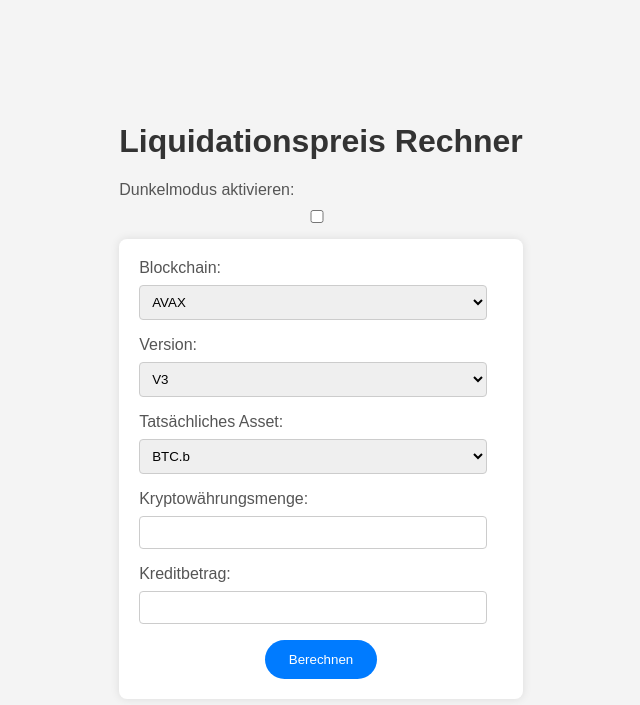
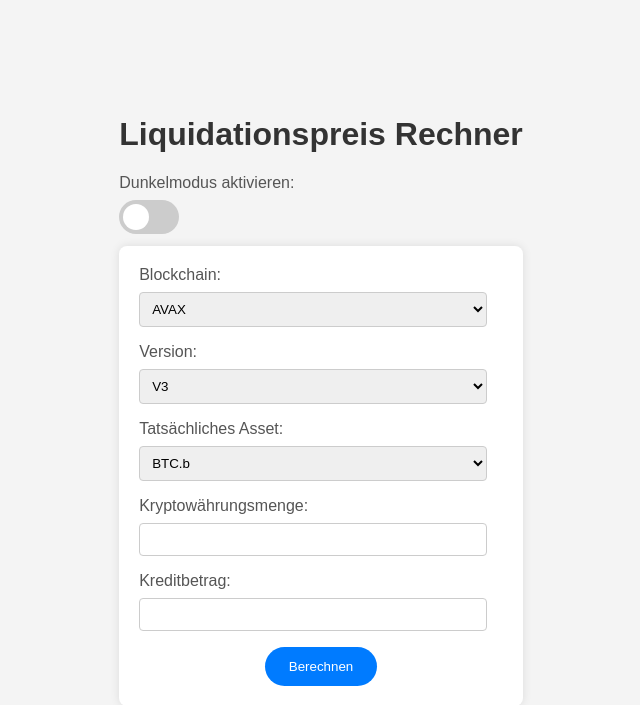
Before and after one commit to j0sh21/LiquidationCalculator, a Flask app: page / in a window 1280 px wide. Shown: the top 705 px of the page, without its empty margins (319-959 px from the left). Run offline with Flask 3, Linux system fonts and the light colour scheme.

Commit message:
Update index.html
Added Darkmode Slider

```diff
--- a/templates/index.html
+++ b/templates/index.html
@@ -100,6 +100,55 @@ body.dark-mode p {
     color: #fff; /* Textfarbe für den Dunkelmodus */
 }
 
+.theme-switch {
+    display: inline-block;
+    height: 34px;
+    position: relative;
+    width: 60px
+}
+
+.theme-switch input {
+    display: none
+}
+
+.slider {
+    background-color: #ccc;
+    bottom: 0;
+    cursor: pointer;
+    left: 0;
+    position: absolute;
+    right: 0;
+    top: 0;
+    transition: .4s
+}
+
+.slider:before {
+    background-color: #fff;
+    bottom: 4px;
+    content: "";
+    height: 26px;
+    left: 4px;
+    position: absolute;
+    transition: .4s;
+    width: 26px
+}
+
+input:checked+.slider {
+    background-color: #1da1f1
+}
+
+input:checked+.slider:before {
+    transform: translateX(26px)
+}
+
+.slider.round {
+    border-radius: 34px
+}
+
+.slider.round:before {
+    border-radius: 50%
+}
+
     </style>
 
 <body>
@@ -107,7 +156,10 @@ body.dark-mode p {
         <h1>Liquidationspreis Rechner</h1>
 
         <label for="dark-mode">Dunkelmodus aktivieren:</label>
-        <input type="checkbox" id="dark-mode-toggle">
+        <label class="theme-switch" for="checkbox">
+            <input type="checkbox" id="checkbox">
+            <div class="slider round"></div>
+        </label>
 
 <form method="post">
             <label for="blockchain">Blockchain:</label>
@@ -181,6 +233,32 @@ body.dark-mode p {
             body.classList.toggle('dark-mode', darkModeToggle.checked);
             form.classList.toggle('dark-mode', darkModeToggle.checked);
         });
+
+        const toggleSwitch = document.querySelector('.theme-switch input[type="checkbox"]');
+        function switchTheme(e) {
+            if (e.target.checked) {
+                document.documentElement.setAttribute('data-theme', 'dark');
+            } else {
+                document.documentElement.setAttribute('data-theme', 'light');
+            }
+        }
+        toggleSwitch.addEventListener('change', switchTheme, false);
+        function switchTheme(e) {
+            if (e.target.checked) {
+                document.documentElement.setAttribute('data-theme', 'dark');
+                localStorage.setItem('theme', 'dark');
+            } else {
+                document.documentElement.setAttribute('data-theme', 'light');
+                localStorage.setItem('theme', 'light');
+            }
+        }
+        const currentTheme = localStorage.getItem('theme') ? localStorage.getItem('theme') : null;
+        if (currentTheme) {
+            document.documentElement.setAttribute('data-theme', currentTheme);
+            if (currentTheme === 'dark') {
+                toggleSwitch.checked = true;
+            }
+        }
     </script>
 </body>
 
```
